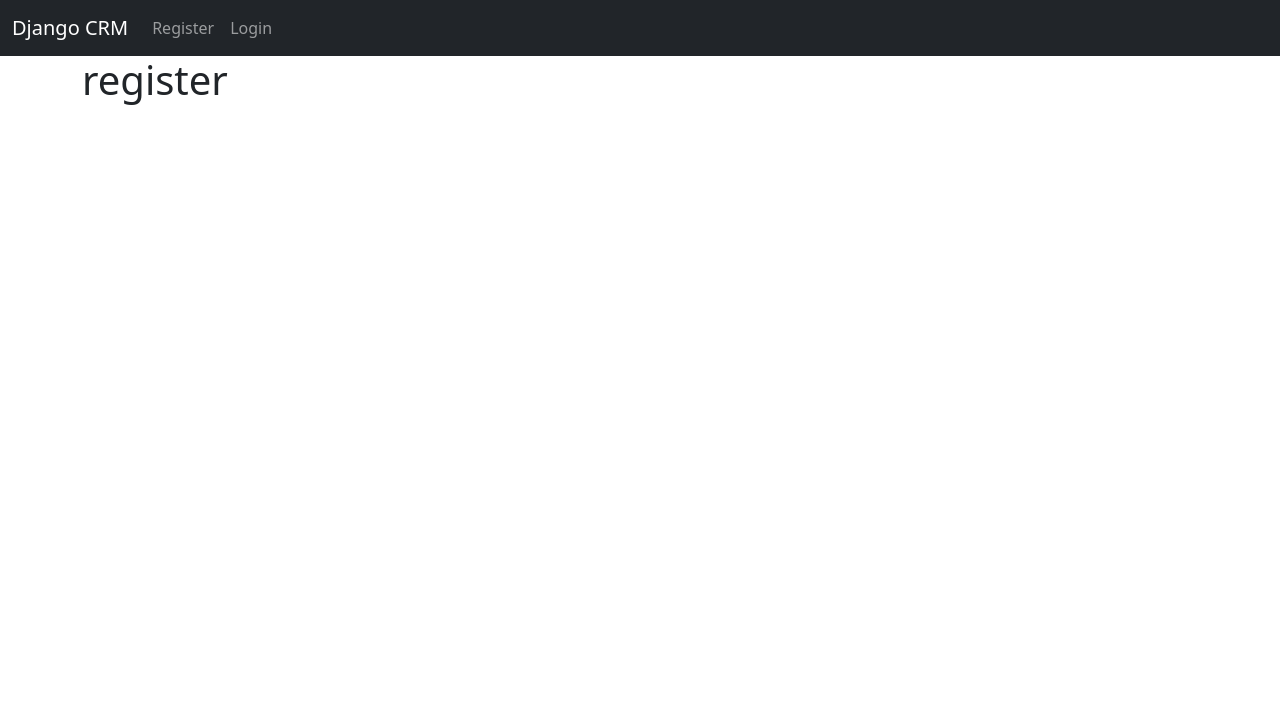
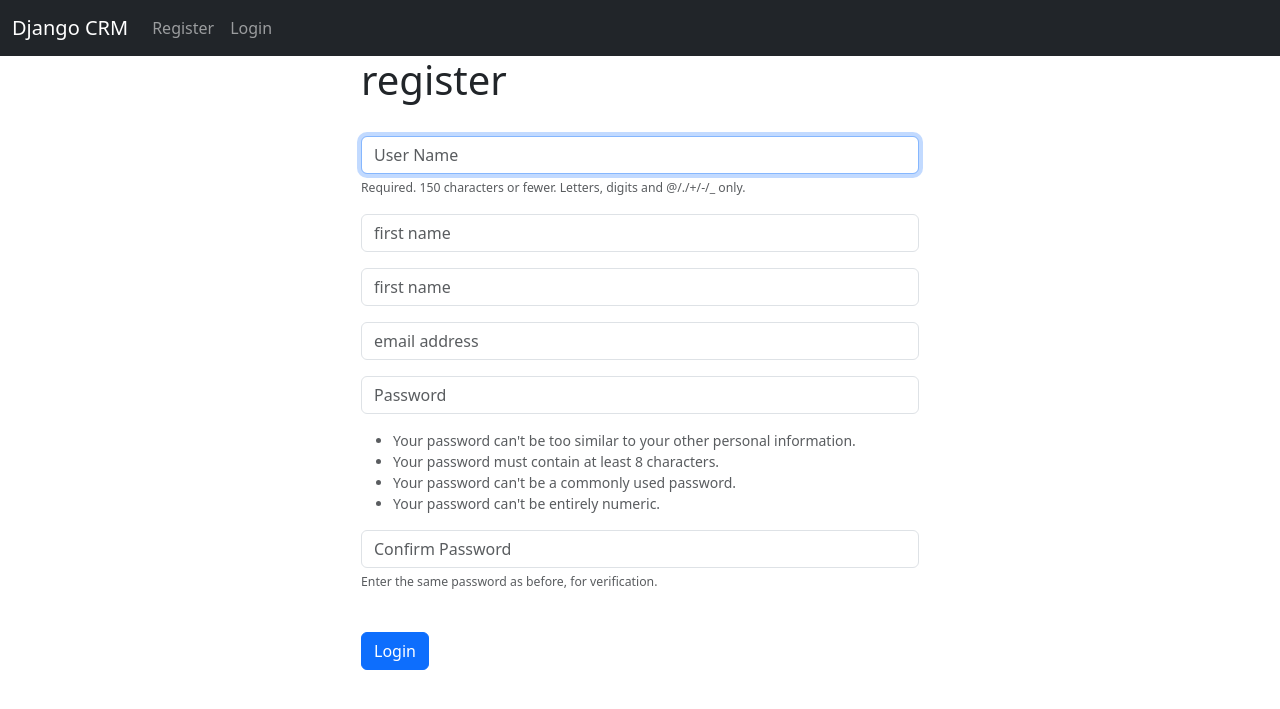
Before and after one commit to jsvlog/CRM, a Django app: page /register/ in a window 1280 px wide. Shown: the top 709 px of the page. Run offline with Django 4.2, Linux system fonts and the light colour scheme.

Commit message:
reg form

```diff
--- /dev/null
+++ b/website/forms.py
@@ -0,0 +1,32 @@
+from django.contrib.auth.forms import UserCreationForm
+from django.contrib.auth.models import User
+from django import forms
+
+class SignUpForm(UserCreationForm):
+    email = forms.EmailField(label="", widget=forms.TextInput(attrs={'class':'form-control', 'placeholder':'email address'}) )
+    first_name = forms.CharField(label="", max_length=100, widget=forms.TextInput(attrs={'class':'form-control', 'placeholder':'first name'}) )
+    last_name = forms.CharField(label="", max_length=100, widget=forms.TextInput(attrs={'class':'form-control', 'placeholder':'first name'}))
+
+
+    class Meta:
+        model = User
+        fields = ('username', 'first_name', 'last_name', 'email', 'password1', 'password2')
+
+
+    def __init__(self, *args, **kwargs):
+        super(SignUpForm, self).__init__(*args, **kwargs)
+
+        self.fields['username'].widget.attrs['class'] = 'form-control'
+        self.fields['username'].widget.attrs['placeholder'] = 'User Name'
+        self.fields['username'].label = ''
+        self.fields['username'].help_text = '<span class="form-text text-muted"><small>Required. 150 characters or fewer. Letters, digits and @/./+/-/_ only.</small></span>'
+
+        self.fields['password1'].widget.attrs['class'] = 'form-control'
+        self.fields['password1'].widget.attrs['placeholder'] = 'Password'
+        self.fields['password1'].label = ''
+        self.fields['password1'].help_text = '<ul class="form-text text-muted small"><li>Your password can\'t be too similar to your other personal information.</li><li>Your password must contain at least 8 characters.</li><li>Your password can\'t be a commonly used password.</li><li>Your password can\'t be entirely numeric.</li></ul>'
+
+        self.fields['password2'].widget.attrs['class'] = 'form-control'
+        self.fields['password2'].widget.attrs['placeholder'] = 'Confirm Password'
+        self.fields['password2'].label = ''
+        self.fields['password2'].help_text = '<span class="form-text text-muted"><small>Enter the same password as before, for verification.</small></span>'
--- a/website/templates/register.html
+++ b/website/templates/register.html
@@ -2,6 +2,33 @@
 
 {%block content%}
 
+<div class="col-md-6 offset-md-3">
 <h1>register</h1>
+<br/>
+
+<form method="POST" action={% url "register" %}>
+    {% csrf_token %}
+    {% comment %} check if this has error {% endcomment %}
+    {% if form.errors %}
+			<div class="alert alert-warning alert-dismissible fade show" role="alert">
+			  Your Form Has Errors
+			  {% for field in form %}
+			  	{% if field.errors %}
+			  		{{ field.errors }}
+			  	{% endif %}
+			  {% endfor %}
+			  <button type="button" class="btn-close" data-bs-dismiss="alert" aria-label="Close"></button>
+			</div>
+	{% endif %}
+
+
+    {{ form.as_p }}
+    <br/>
+    <button type="submit" class="btn btn-primary">Login</button>
+
+
+</form>
+
+</div>
 
 {% endblock %}
--- a/website/views.py
+++ b/website/views.py
@@ -1,6 +1,7 @@
 from django.shortcuts import render, redirect
 from django.contrib.auth import authenticate, login, logout
 from django.contrib import messages
+from .forms import SignUpForm
 
 # Create your views here.
 def home(request):
@@ -27,4 +28,18 @@ def logout_user(request):
     return redirect('home')
 
 def register_user(request):
-    return render(request, 'register.html', {})
+    if request.method == 'POST':
+        form = SignUpForm(request.POST)
+        if form.is_valid():
+            form.save()
+            #authenticate and log in
+            username = form.cleaned_data['username']
+            password = form.cleaned_data['password1']
+            user = authenticate(username=username, password=password)
+            login(request, user)
+            messages.success(request, 'You have successfuly registered')
+            return redirect('home')
+    else:
+        form = SignUpForm
+        return render(request, 'register.html', {'form':form})
+    return render(request, 'register.html', {'form':form})
```
